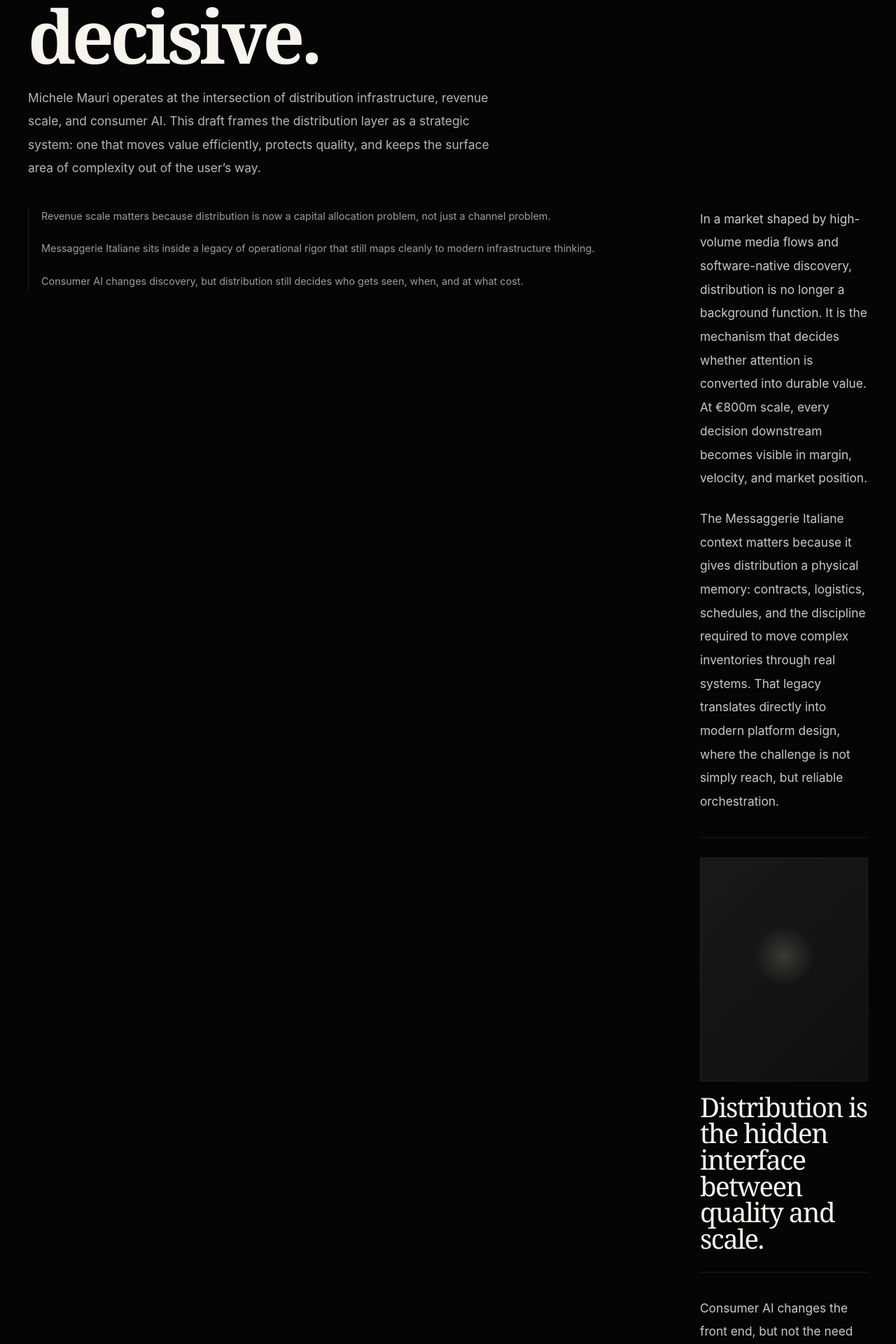
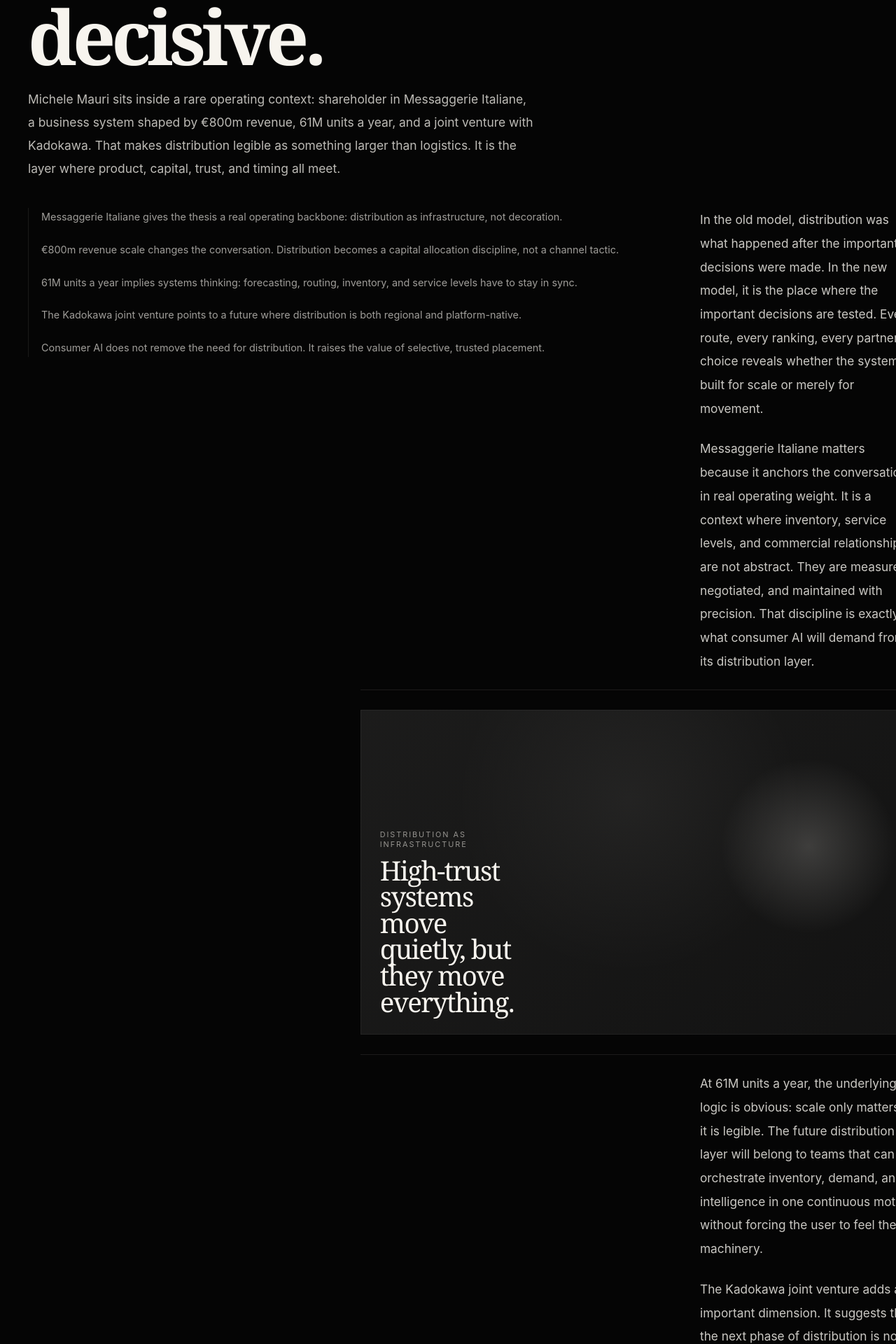
Before and after one commit to mcmr-git/mauri-hq-distribution-layer, a Next.js app: page /distribution in a window 1280 px wide. Shown: the part 813-2733 px from the top of the page at 70% size. Built offline with nearby package versions, Linux system fonts and the light colour scheme; a web font is replaced by a local one.

Commit message:
Step 4: refine distribution editorial article with full Messaggerie/Kadokawa context, full-bleed media breaks, margin notes, pull quote

```diff
--- a/src/app/distribution/page.module.css
+++ b/src/app/distribution/page.module.css
@@ -51,18 +51,18 @@
 .title {
   margin-top: 14px;
   font-family: var(--serif);
-  font-size: clamp(3.3rem, 8.2vw, 7.2rem);
-  line-height: 0.92;
-  letter-spacing: -0.05em;
+  font-size: clamp(3.4rem, 8.4vw, 7.4rem);
+  line-height: 0.9;
+  letter-spacing: -0.055em;
   max-width: 10ch;
 }
 
 .intro {
   margin-top: 24px;
-  max-width: 62ch;
+  max-width: 66ch;
   font-size: clamp(1.03rem, 1.36vw, 1.12rem);
   line-height: 1.9;
-  color: rgba(247, 244, 238, 0.74);
+  color: rgba(247, 244, 238, 0.76);
 }
 
 .notes {
@@ -93,44 +93,74 @@
   color: rgba(247, 244, 238, 0.82);
 }
 
-.mediaBreak,
-.mediaBreakAlt {
-  display: grid;
-  gap: 18px;
-  margin: 10px 0;
+.fullBleedMedia,
+.fullBleedMediaAlt {
+  width: 100vw;
+  margin-left: calc(50% - 50vw);
+  margin-right: calc(50% - 50vw);
   padding: 28px 0;
   border-top: 1px solid var(--line);
   border-bottom: 1px solid var(--line);
 }
 
-.mediaGlyph {
-  width: 100%;
-  min-height: 320px;
-  border-radius: 2px;
-  background:
-    radial-gradient(circle at 50% 44%, rgba(247,244,238,0.16), transparent 20%),
-    linear-gradient(135deg, rgba(247,244,238,0.06), rgba(247,244,238,0.02)),
-    #0b0b0b;
+.mediaGlyph,
+.mediaPanel {
+  position: relative;
+  width: min(100%, 1600px);
+  margin: 0 auto;
+  overflow: hidden;
   box-shadow: inset 0 0 0 1px rgba(247,244,238,0.05);
 }
 
-.mediaPanel {
-  width: 100%;
-  min-height: 250px;
+.mediaGlyph {
+  min-height: min(58svh, 720px);
   background:
-    linear-gradient(160deg, rgba(247,244,238,0.12), rgba(247,244,238,0.025)),
-    #080808;
-  box-shadow: inset 0 0 0 1px rgba(247,244,238,0.05);
+    radial-gradient(circle at 50% 42%, rgba(247,244,238,0.18), transparent 18%),
+    radial-gradient(circle at 30% 28%, rgba(247,244,238,0.05), transparent 26%),
+    linear-gradient(135deg, rgba(247,244,238,0.07), rgba(247,244,238,0.015)),
+    #0b0b0b;
 }
 
-.mediaBreak p,
-.mediaBreakAlt p {
-  max-width: 34ch;
+.mediaPanel {
+  min-height: min(44svh, 520px);
+  background:
+    linear-gradient(160deg, rgba(247,244,238,0.1), rgba(247,244,238,0.025)),
+    #080808;
+}
+
+.mediaOverlay {
+  position: absolute;
+  inset: auto auto 28px 28px;
+  max-width: 22ch;
+  display: grid;
+  gap: 12px;
+}
+
+.mediaOverlay span {
+  font-size: 0.68rem;
+  letter-spacing: 0.18em;
+  text-transform: uppercase;
+  color: rgba(247, 244, 238, 0.56);
+}
+
+.mediaOverlay p,
+.mediaPanel p {
+  max-width: 22ch;
   font-family: var(--serif);
-  font-size: clamp(1.6rem, 3vw, 3rem);
+  font-size: clamp(1.5rem, 3vw, 3rem);
   line-height: 0.98;
   letter-spacing: -0.04em;
   color: var(--ink);
+}
+
+.pullQuote {
+  max-width: 13ch;
+  font-family: var(--serif);
+  font-size: clamp(2.2rem, 4.6vw, 4.6rem);
+  line-height: 0.96;
+  letter-spacing: -0.05em;
+  color: var(--ink);
+  padding: 14px 0 4px;
 }
 
 @media (max-width: 980px) {
@@ -150,4 +180,8 @@
   .notes {
     grid-template-columns: 1fr;
   }
+
+  .mediaOverlay {
+    inset: auto 18px 18px 18px;
+  }
 }
--- a/src/app/distribution/page.tsx
+++ b/src/app/distribution/page.tsx
@@ -2,9 +2,11 @@
 import styles from './page.module.css'
 
 const notes = [
-  'Revenue scale matters because distribution is now a capital allocation problem, not just a channel problem.',
-  'Messaggerie Italiane sits inside a legacy of operational rigor that still maps cleanly to modern infrastructure thinking.',
-  'Consumer AI changes discovery, but distribution still decides who gets seen, when, and at what cost.'
+  'Messaggerie Italiane gives the thesis a real operating backbone: distribution as infrastructure, not decoration.',
+  '€800m revenue scale changes the conversation. Distribution becomes a capital allocation discipline, not a channel tactic.',
+  '61M units a year implies systems thinking: forecasting, routing, inventory, and service levels have to stay in sync.',
+  'The Kadokawa joint venture points to a future where distribution is both regional and platform-native.',
+  'Consumer AI does not remove the need for distribution. It raises the value of selective, trusted placement.'
 ]
 
 export default function DistributionPage() {
@@ -20,10 +22,10 @@
           <p className={styles.kicker}>Longform editorial</p>
           <h1 className={styles.title}>The future of the distribution layer is quiet, expensive, and decisive.</h1>
           <p className={styles.intro}>
-            Michele Mauri operates at the intersection of distribution infrastructure, revenue scale,
-            and consumer AI. This draft frames the distribution layer as a strategic system: one that
-            moves value efficiently, protects quality, and keeps the surface area of complexity out of
-            the user’s way.
+            Michele Mauri sits inside a rare operating context: shareholder in Messaggerie Italiane,
+            a business system shaped by €800m revenue, 61M units a year, and a joint venture with
+            Kadokawa. That makes distribution legible as something larger than logistics. It is the
+            layer where product, capital, trust, and timing all meet.
           </p>
         </div>
 
@@ -35,41 +37,69 @@
 
         <div className={styles.column}>
           <p>
-            In a market shaped by high-volume media flows and software-native discovery, distribution
-            is no longer a background function. It is the mechanism that decides whether attention is
-            converted into durable value. At €800m scale, every decision downstream becomes visible in
-            margin, velocity, and market position.
+            In the old model, distribution was what happened after the important decisions were made.
+            In the new model, it is the place where the important decisions are tested. Every route,
+            every ranking, every partner choice reveals whether the system is built for scale or merely
+            for movement.
           </p>
           <p>
-            The Messaggerie Italiane context matters because it gives distribution a physical memory:
-            contracts, logistics, schedules, and the discipline required to move complex inventories
-            through real systems. That legacy translates directly into modern platform design, where the
-            challenge is not simply reach, but reliable orchestration.
+            Messaggerie Italiane matters because it anchors the conversation in real operating weight.
+            It is a context where inventory, service levels, and commercial relationships are not
+            abstract. They are measured, negotiated, and maintained with precision. That discipline is
+            exactly what consumer AI will demand from its distribution layer.
           </p>
-          <div className={styles.mediaBreak}>
-            <div className={styles.mediaGlyph} />
-            <p>Distribution is the hidden interface between quality and scale.</p>
+
+          <div className={styles.fullBleedMedia} aria-label="Full-bleed editorial media break">
+            <div className={styles.mediaGlyph}>
+              <div className={styles.mediaOverlay}>
+                <span>distribution as infrastructure</span>
+                <p>High-trust systems move quietly, but they move everything.</p>
+              </div>
+            </div>
           </div>
+
           <p>
-            Consumer AI changes the front end, but not the need for robust routing, ranking, and
-            relationship design underneath. The best systems will feel almost invisible: curated, fast,
-            and strangely calm. That is the new luxury in infrastructure.
+            At 61M units a year, the underlying logic is obvious: scale only matters if it is legible.
+            The future distribution layer will belong to teams that can orchestrate inventory, demand,
+            and intelligence in one continuous motion, without forcing the user to feel the machinery.
           </p>
           <p>
-            For Michele, the work is to make the layer legible without making it loud. The best
-            distribution strategy does not ask for attention; it earns trust through precision.
+            The Kadokawa joint venture adds an important dimension. It suggests that the next phase of
+            distribution is not only domestic or linear. It is increasingly cross-market, cross-format,
+            and culturally negotiated. That is where the strategic edge lives: in deciding how content
+            and commerce should travel across ecosystems without losing value.
           </p>
-          <div className={styles.mediaBreakAlt}>
-            <div className={styles.mediaPanel} />
-            <p>
-              Placeholder media break for an image, a data strip, or a short film still that marks a
-              shift in the essay’s rhythm.
-            </p>
+          <p>
+            Consumer AI raises the bar for all of this. Discovery becomes more personalized, but trust
+            becomes more scarce. The winners will not simply be the fastest or largest. They will be the
+            operators who can place value with restraint, preserve quality, and make the system feel
+            almost inevitable.
+          </p>
+
+          <div className={styles.pullQuote}>
+            Distribution is no longer the back office of attention. It is the architecture of
+            credibility.
           </div>
+
           <p>
-            The next generation of distribution will reward those who can combine operational rigor,
-            product judgment, and a clear understanding of how content or commerce should surface in
-            an AI-shaped environment.
+            In that environment, Michele's background matters because it blends capital discipline,
+            operating memory, and future-facing product judgment. The work is not to make distribution
+            louder. It is to make it more exact.
+          </p>
+
+          <div className={styles.fullBleedMediaAlt} aria-label="Second full-bleed editorial media break">
+            <div className={styles.mediaPanel}>
+              <p>
+                Placeholder for a full-bleed image or video sequence that marks a shift in the essay.
+              </p>
+            </div>
+          </div>
+
+          <p>
+            In consumer AI, the distribution layer will increasingly decide what gets amplified,
+            what gets filtered, and what gets protected from noise. That is a high-status problem
+            because it is ultimately a problem of judgment. The future belongs to systems that know
+            where to place attention, and when to leave it alone.
           </p>
         </div>
       </article>
```
